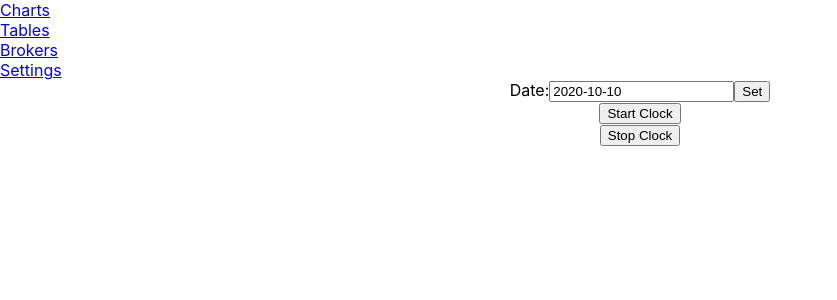
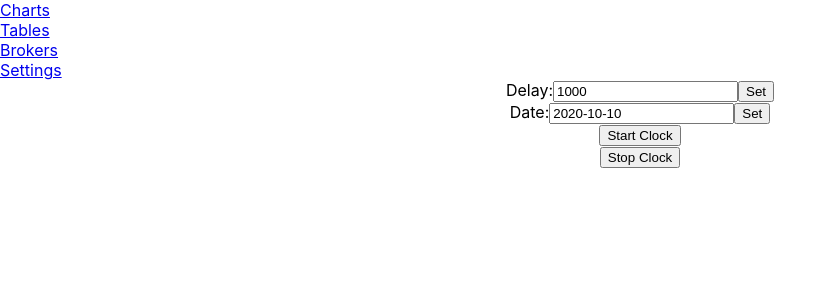
Before and after one commit to purposelessness/stock-market-react, a React (Create React App) app: page /settings in a window 1280 px wide. Shown: the top 300 px of the page, without its empty margins (0-837 px from the left). Built offline with nearby package versions, Linux system fonts and the light colour scheme; no server answers.

Commit message:
feat: set clock delay

```diff
--- a/src/app/httpClient.ts
+++ b/src/app/httpClient.ts
@@ -10,6 +10,7 @@ const CONTROLLER_URL = `${BASE_URL}/controller`;
 const START_CLOCK_URL = `${CONTROLLER_URL}/start-clock`;
 const STOP_CLOCK_URL = `${CONTROLLER_URL}/stop-clock`;
 const GET_DATE_URL = `${CONTROLLER_URL}/date`;
+const SET_DELAY_URL = `${CONTROLLER_URL}/set-clock-delay`;
 
 interface GetDetailsResponse {
   readonly id: number;
@@ -49,3 +50,11 @@ export function getDate(): Observable<string> {
     .then(response => response.json())
     .then(data => new Date(data).toISOString().split('T')[0] as string));
 }
+
+export async function setDelay(delay: number): Promise<void> {
+  await fetch(SET_DELAY_URL, {
+    method: 'POST',
+    body: JSON.stringify({ 'delay': delay }),
+    headers: { 'Content-Type': 'application/json' },
+  });
+}
--- a/src/features/settings/Settings.tsx
+++ b/src/features/settings/Settings.tsx
@@ -1,7 +1,7 @@
 import React from 'react';
 
 import { controllerSocket } from '../../app/gateway';
-import { startClock, stopClock } from '../../app/httpClient';
+import { setDelay, startClock, stopClock } from '../../app/httpClient';
 
 function setDate(dateElement: any | null) {
   if (dateElement === null) {
@@ -19,9 +19,23 @@ async function onStopClock() {
   await stopClock();
 }
 
+async function onSetDelay(delayElement: any | null) {
+  if (delayElement === null) {
+    return;
+  }
+  console.log(delayElement.value);
+  await setDelay(delayElement.value);
+}
+
 export function Settings() {
   return (
     <div>
+      <label>
+        Delay:
+      </label>
+      <input type="text" id="delay" defaultValue="1000" />
+      <button onClick={() => onSetDelay(document.getElementById("delay"))}>Set</button>
+      <br/>
       <label>
         Date:
       </label>
```
